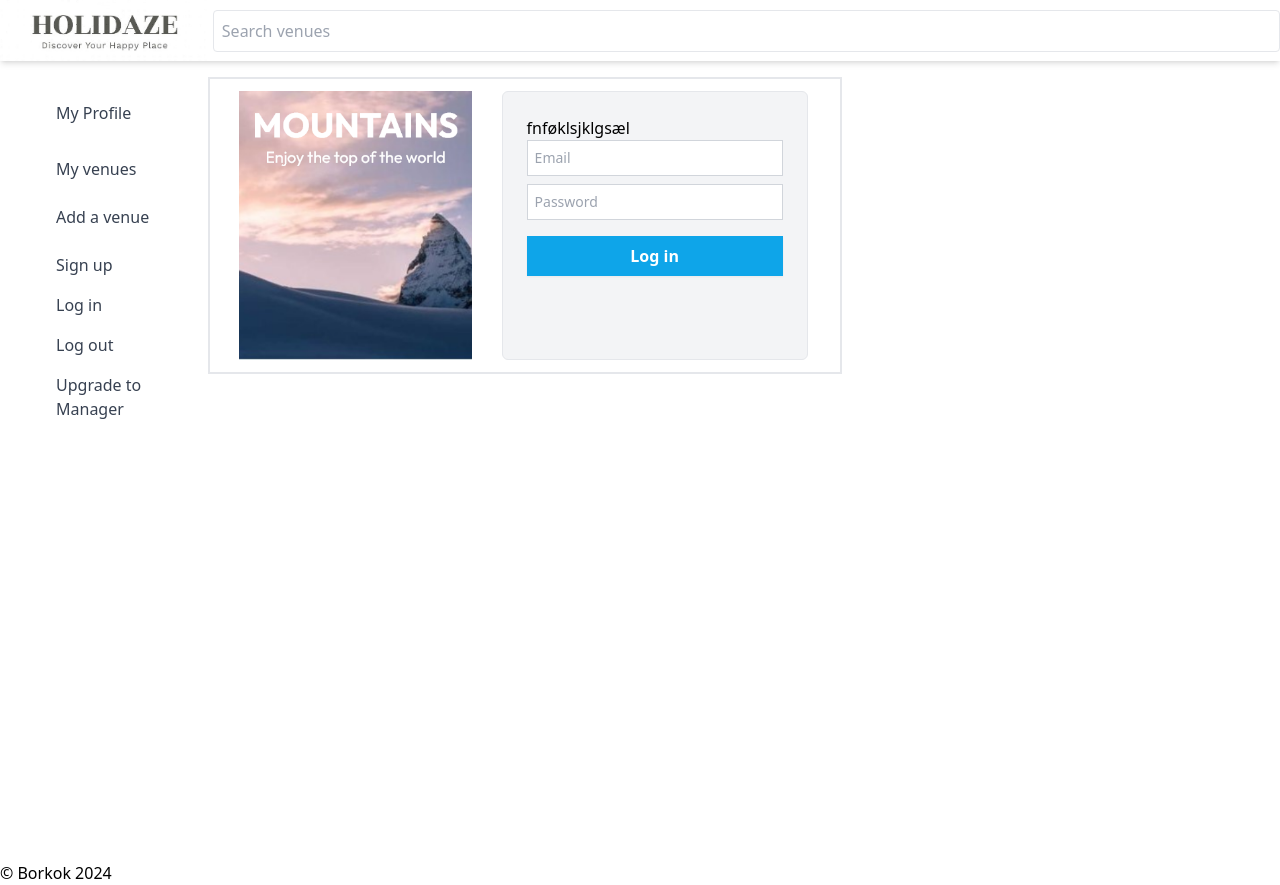
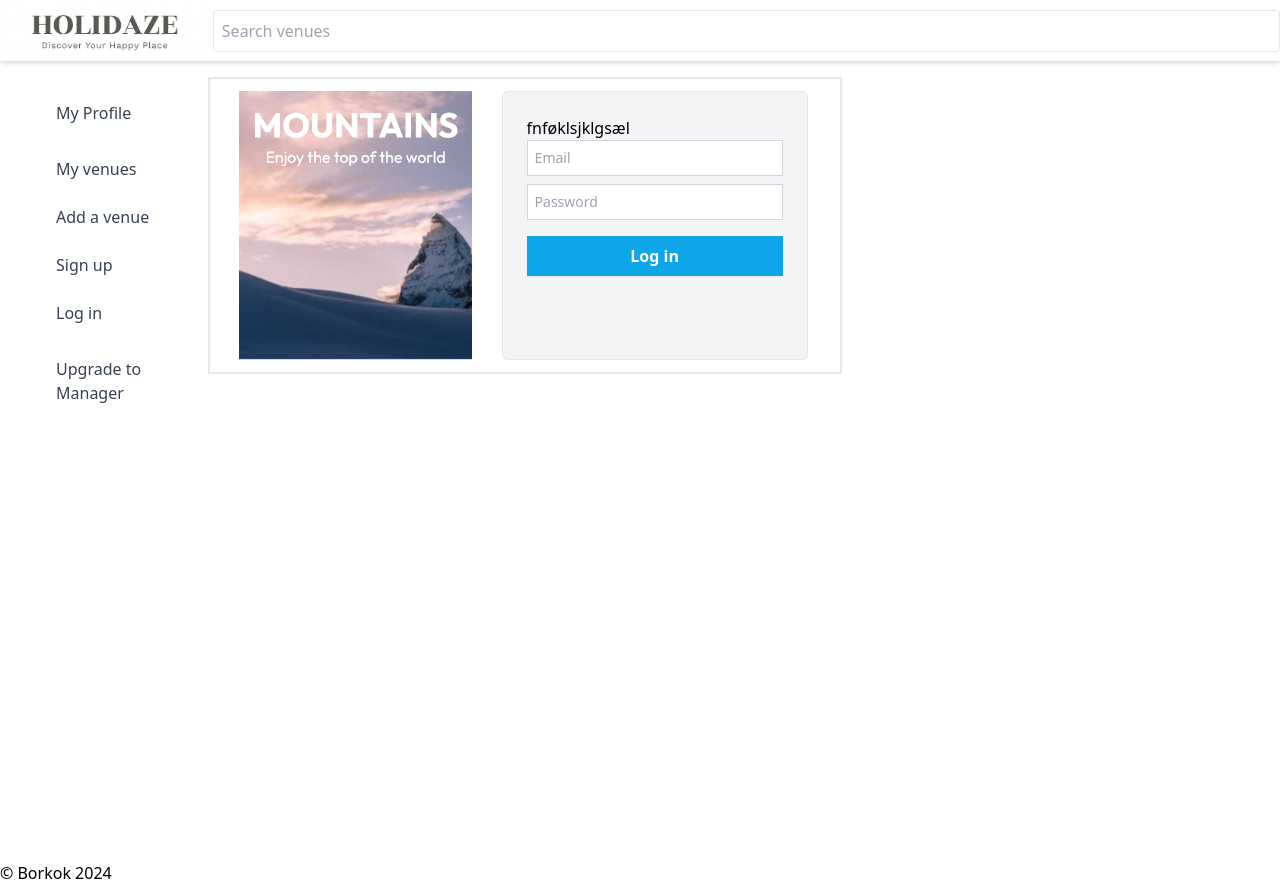
Before and after one commit to borikokeny/Holidaze-Project-Exam-2, a React (Vite) app: page /auth/Login in a window 1280 px wide. Built offline with nearby package versions, Linux system fonts and the light colour scheme.

Commit message:
Updates login modal functionality

```diff
--- a/src/components/Modal.jsx
+++ b/src/components/Modal.jsx
@@ -3,7 +3,7 @@ import React from "react";
 const Modal = ({ children, onClose }) => {
   return (
     <div className="fixed inset-0 flex items-center justify-center bg-black bg-opacity-50">
-      <div className="bg-white p-6 rounded shadow-lg">
+      <div className="relative bg-white p-6 rounded shadow-lg">
         <button
           onClick={onClose}
           className="absolute top-2 right-2 text-gray-500 hover:text-gray-800"
--- a/src/components/ReserveButton.jsx
+++ b/src/components/ReserveButton.jsx
@@ -15,6 +15,11 @@ const ReserveButton = () => {
     }
   };
 
+  const handleLoginSuccess = () => {
+    setIsModalOpen(false); // Close the modal after successful login
+    alert("You are now logged in!");
+  };
+
   return (
     <>
       <button
@@ -28,7 +33,7 @@ const ReserveButton = () => {
         <Modal onClose={() => setIsModalOpen(false)}>
           <h2 className="text-lg font-bold">You need to be logged in</h2>
           <p className="mb-4">Please log in to reserve a venue.</p>
-          <LoginForm />
+          <LoginForm redirect={false} onLoginSuccess={handleLoginSuccess} />
           {/* <form>
             <input
               type="email"
--- a/src/components/Sidebar.jsx
+++ b/src/components/Sidebar.jsx
@@ -55,18 +55,27 @@ function Sidebar() {
           </Link>
         </li>
         <li>
+          {!user && (
             <Link
               to="/auth/Register"
               className="flex items-center p-2 ps-10 text-gray-700 rounded-md hover:bg-gray-200"
             >
               Sign up
             </Link>
+          )}
+        </li>
+        <li>
+          {!user && (
             <Link
               to="/auth/Login"
               className="flex items-center p-2 ps-10 text-gray-700 rounded-md hover:bg-gray-200"
             >
               Log in
             </Link>
+          )}
+        </li>
+        <li>
+          {user && (
             <Link
               onClick={logout}
               id="logOut"
@@ -74,6 +83,9 @@ function Sidebar() {
             >
               Log out
             </Link>
+          )}
+        </li>
+        <li>
           <Link
             onClick={logout}
             id="logOut"
--- a/src/pages/auth/Login.jsx
+++ b/src/pages/auth/Login.jsx
@@ -2,8 +2,9 @@ import React, { useState } from "react";
 import { login } from "../../api/auth/login";
 import { useAuth } from "../../context/AuthContext";
 import Mountains from "../../images/Mountains.png";
+import { redirect } from "react-router-dom";
 
-function LoginForm() {
+const LoginForm = ({ redirect = true, onLoginSuccess }) => {
   const { login: setUser } = useAuth();
   const [formData, setFormData] = useState({ email: "", password: "" });
   const [error, setError] = useState("");
@@ -15,7 +16,10 @@ function LoginForm() {
     try {
       const profile = await login(formData.email, formData.password);
       setUser(profile);
-      location.assign("/");
+      if (redirect) {
+        location.assign("/");
+      }
+
 
       console.log("Login successful:", profile);
     } catch (err) {
```
Lines whose indentation alone changed are shown as unchanged.
